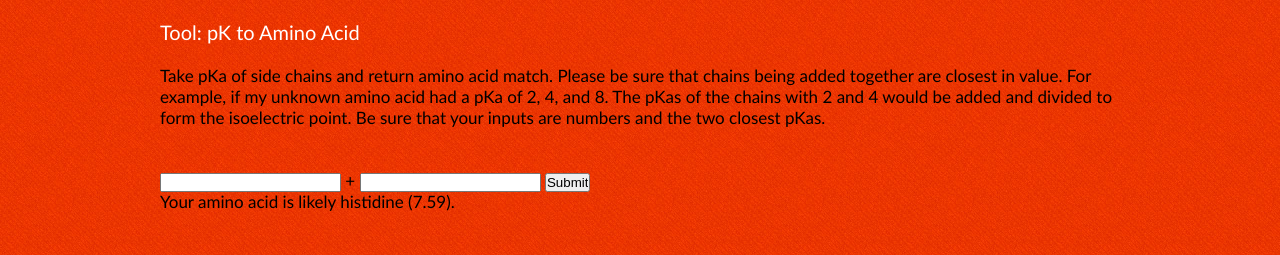
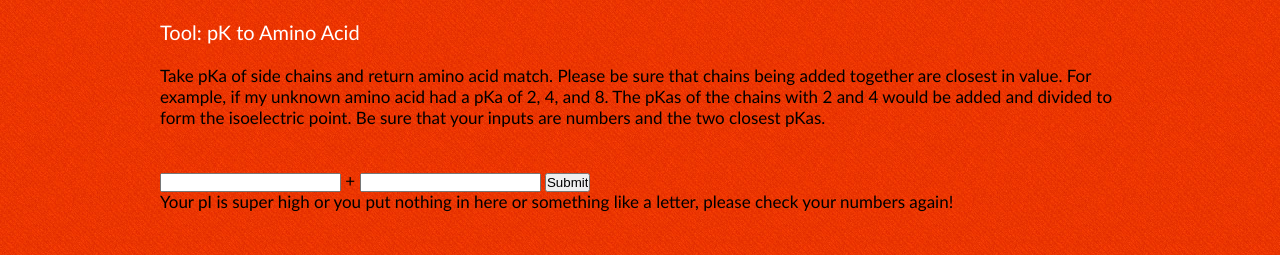
Before and after one commit to glove555/capstone, a plain HTML site: page website/simpleTitration.html in a window 1280 px wide. Both pictures are taken after a click on the input 567 px from the left and 1274 px from the top of the page. Shown: the part 1092-1347 px from the top of the page. Drawn offline with Linux system fonts and the light colour scheme.

Commit message:
Update simpleTitration.html

```diff
--- a/website/simpleTitration.html
+++ b/website/simpleTitration.html
@@ -64,9 +64,11 @@
             <script type="text/javascript" language="javascript" charset="utf-8">
 
                 function output() {
+                    //get integer inputs from user form
                     var value1 = parseInt(document.getElementById('value1').value);
                     var value2 = parseInt(document.getElementById('value2').value);
                     var result = "";
+                    //check to make sure values are not less than 0
                     if (value1 < 0) {
                         result = "One of your values is less than 0."
                     }
@@ -76,50 +78,66 @@
 
                     var pI = (value1 + value2) / 2;
                     if (pI < 0) {
+                        //basically anything less than 0 will return this
                         result = "Please check values entered, this is not possible pH cannot be less than 0. Please also ensure inputs were numbers!"
                     }
                     else if (pI < 2.5) {
+                        //check for super low pIs
                         result = "Although possible, you are likely not handling an amino acid or there is contamination, the pI is simply too acidic."
                     }
                     else if (pI < 4.7) {
+                        //pI from 2.5 to 4.69
                         result = "Your amino acid is likely glutamic (3.08) or aspartic acid (2.98)."
                     }
                     else if (pI < 5.3) {
+                        //pI from 4.7 to 5.2
                         result = "Your amino acid is likely cysteine (5.15)."
                     }
                     else if (pI < 5.5) {
+                        //pI from 5.3 to 5.49
                         result = "Your amino acid is likely asparagine (5.43)."
                     }
                     else if (pI < 5.7) {
+                        //pI from 5.5 to 5.69
                         result = "Your amino acid is likely glutamine (5.65), threonine (5.6), or tyrosine (5.63)."
                     }
                     else if (pI < 5.8) {
+                        //pI from 5.7 to 5.79
                         result = "Your amino acid is likely methionine (5.71), serine (5.7), or phenylalanine (5.76)."
                     }
                     else if (pI < 5.9) {
+                        //pI from 5.8 to 5.89
                         result = "Your amino acid is likely tryptophan (5.88)."
                     }
                     else if (pI < 6.1) {
+                        //pI from 5.9 to 6.09
                         result = "Your amino acid is likely glycine (6.06), isoleucine (6.04), leucine (6.04), or valine (6.02)."
                     }
                     else if (pI < 6.2) {
+                        //pI from 6.1 to 6.19
                         result = "Your amino acid is likely glycine (6.06) or alanine (6.11)."
                     }
                     else if (pI < 6.4) {
+                        //pI from 6.2 to 6.39
                         result = "Your amino acid is likely proline (6.3)."
                     }
-                    else if (pI = 7.7) {
+                    else if (pI < 7.7) {
+                        //pI from 6.4 to 7.69
                         result = "Your amino acid is likely histidine (7.59)."
                     }
                     else if (pI < 10) {
+                        //pI from 7.7 to 9.99
                         result = "Your amino acid is likely lysine (9.47)."
                     }
                     else if (pI < 11.5) {
+                        //pI from 10 to 11.49
                         result = "Your amino acid is likely arginine (10.76)."
                     }
                     else {
+                        //anything higher than 11.5
                         result = "Your pI is super high or you put nothing in here or something like a letter, please check your numbers again!"
                     }
+                    //return result to html
                     document.getElementById('result').innerHTML = result;
                 }
 
```
